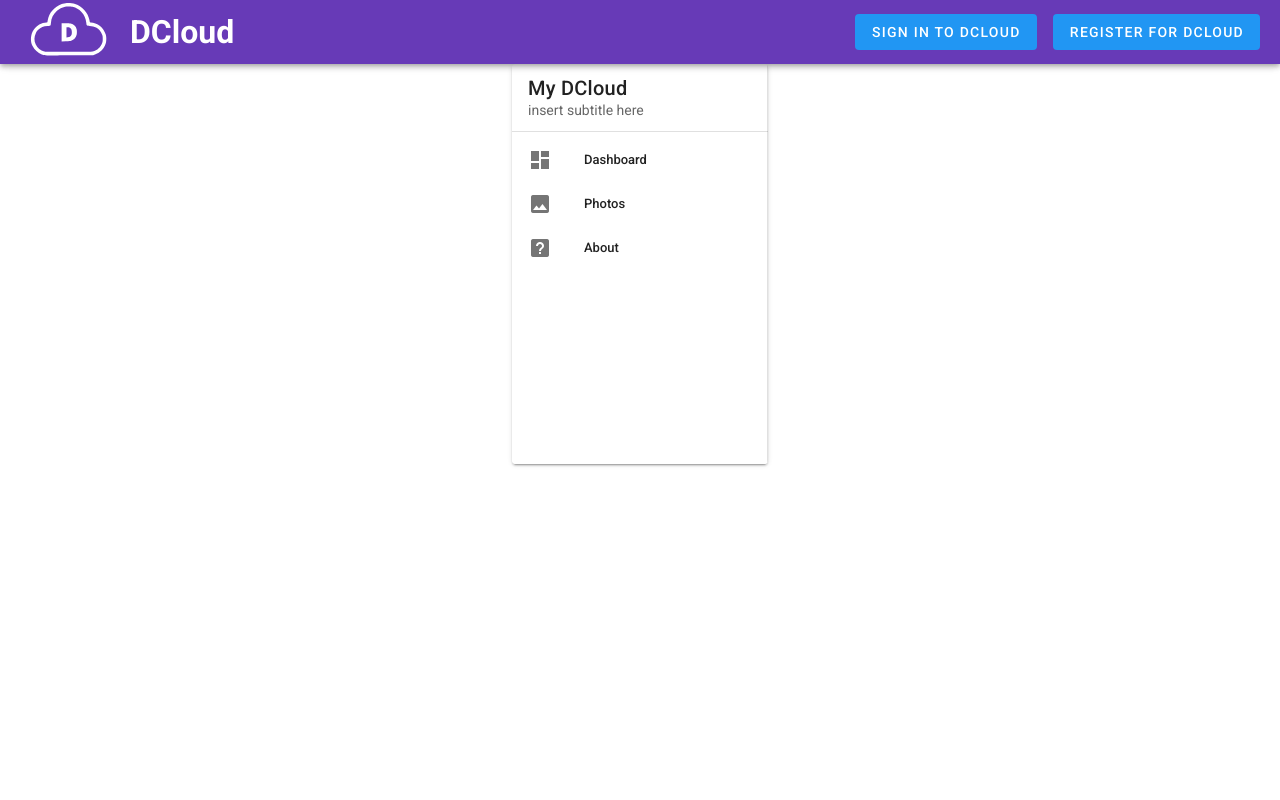
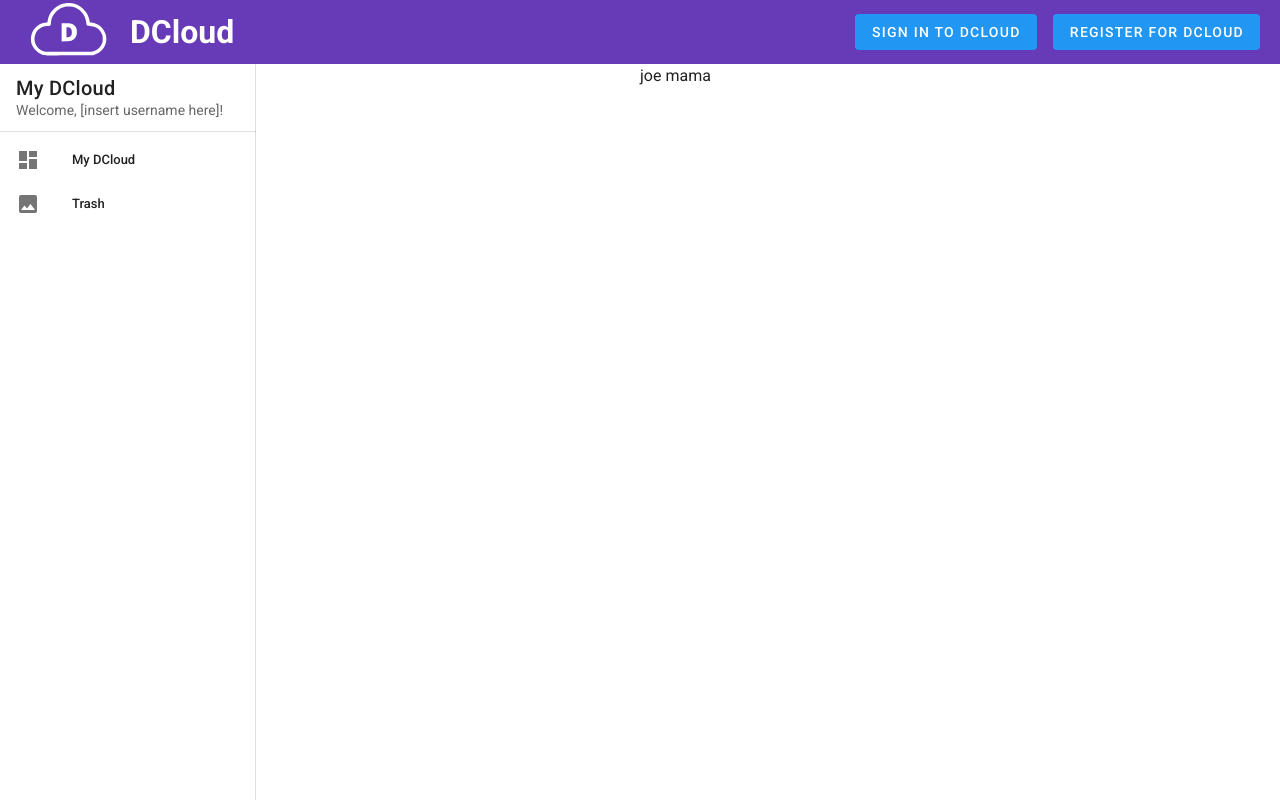
Before and after one commit to lpadgett/dcloud-client, a Vue app: page /home in a window 1280 px wide. Built offline with nearby package versions, Linux system fonts and the light colour scheme.

Commit message:
Made vertical divider go all the way down, flattened public appbar, and removed v-card for navigation drawer in user dashboard

```diff
--- a/src/components/public/PublicAppbar.vue
+++ b/src/components/public/PublicAppbar.vue
@@ -1,5 +1,5 @@
 <template>
-    <v-app-bar app="false" color="primary">
+    <v-app-bar app="false" color="primary" flat>
         <div id="logo" class="pa-2">
             <LogoSVG height=90 width="90" color="white"/>
         </div>
--- a/src/pages/Registration.vue
+++ b/src/pages/Registration.vue
@@ -11,8 +11,8 @@
                     <v-card-text>
                         <v-form>
                             <v-text-field
-                                label="Login"
-                                name="login"
+                                label="Username"
+                                name="username"
                                 prepend-icon="mdi-account"
                                 type="text"
                             ></v-text-field>
@@ -29,7 +29,7 @@
                     <v-card-actions>
                         <v-btn color="primary" @click="historyExists() ? $router.go(-1) : $router.push('/')">Back</v-btn>
                         <v-spacer></v-spacer>
-                        <v-btn color="primary">Login</v-btn>
+                        <v-btn color="primary">Register</v-btn>
                     </v-card-actions>
                 </v-card>
             </v-col>
--- a/src/pages/SignIn.vue
+++ b/src/pages/SignIn.vue
@@ -11,8 +11,8 @@
                     <v-card-text>
                         <v-form>
                             <v-text-field
-                                label="Login"
-                                name="login"
+                                label="Username"
+                                name="username"
                                 prepend-icon="mdi-account"
                                 type="text"
                             ></v-text-field>
@@ -29,7 +29,7 @@
                     <v-card-actions>
                         <v-btn color="primary" @click="historyExists() ? $router.go(-1) : $router.push('/')">Back</v-btn>
                         <v-spacer></v-spacer>
-                        <v-btn color="primary" to="/home">Login</v-btn> <!-- Just sign in without auth as temporary way to facilitate UI building. Add actual auth later -->
+                        <v-btn color="primary" to="/home">Sign In</v-btn> <!-- Just sign in without auth as temporary way to facilitate UI building. Add actual auth later -->
                     </v-card-actions>
                 </v-card>
             </v-col>
--- /dev/null
+++ b/src/pages/UserDashboard.vue
@@ -0,0 +1,50 @@
+<template>
+<v-row no-gutters class="fill-height">
+    <v-col>
+        <v-navigation-drawer permanent justify="start" align="stretch">
+                <v-list-item>
+                    <v-list-item-content>
+                        <v-list-item-title class="title">
+                            My DCloud
+                        </v-list-item-title>
+                        <v-list-item-subtitle>
+                            Welcome, [insert username here]!
+                        </v-list-item-subtitle>
+                    </v-list-item-content>
+                </v-list-item>
+                <v-divider></v-divider>
+                <v-list dense nav align="stretch">
+                    <v-list-item
+                        v-for="item in items"
+                        :key="item.title"
+                        link
+                    >
+                        <v-list-item-icon>
+                            <v-icon>{{ item.icon }}</v-icon>
+                        </v-list-item-icon>
+                        <v-list-item-content>
+                            <v-list-item-title>{{ item.title }}</v-list-item-title>
+                        </v-list-item-content>
+                    </v-list-item>
+                </v-list>
+            </v-navigation-drawer>
+    </v-col>
+    <v-col>
+        <p>joe mama</p>
+    </v-col>
+</v-row>
+</template>
+
+<script>
+export default {
+    data () {
+        return {
+            items: [
+                { title: 'My DCloud', icon: 'mdi-view-dashboard' },
+                { title: 'Trash', icon: 'mdi-image' }
+            ],
+            right: null,
+        }
+    },
+}
+</script>
--- a/src/pages/UserHome.vue
+++ /dev/null
@@ -1,46 +0,0 @@
-<template>
-    <v-card height="400" width="256" class="mx-auto">
-        <v-navigation-drawer permanent>
-            <v-list-item>
-                <v-list-item-content>
-                    <v-list-item-title class="title">
-                        My DCloud
-                    </v-list-item-title>
-                    <v-list-item-subtitle>
-                        insert subtitle here <!-- Consider Username for subtitle -->
-                    </v-list-item-subtitle>
-                </v-list-item-content>
-            </v-list-item>
-            <v-divider></v-divider>
-            <v-list dense nav>
-                <v-list-item
-                        v-for="item in items"
-                        :key="item.title"
-                        link
-                >
-                    <v-list-item-icon>
-                        <v-icon>{{ item.icon }}</v-icon>
-                    </v-list-item-icon>
-                    <v-list-item-content>
-                        <v-list-item-title>{{ item.title }}</v-list-item-title>
-                    </v-list-item-content>
-                </v-list-item>
-            </v-list>
-        </v-navigation-drawer>
-    </v-card>
-</template>
-
-<script>
-export default {
-    data () {
-        return {
-            items: [
-                { title: 'Dashboard', icon: 'mdi-view-dashboard' },
-                { title: 'Photos', icon: 'mdi-image' },
-                { title: 'About', icon: 'mdi-help-box' },
-            ],
-            right: null,
-        }
-    },
-}
-</script>
--- a/src/router/routes.js
+++ b/src/router/routes.js
@@ -23,7 +23,7 @@ const routes = [
     {
         path: '/home',
         name: 'Home',
-        component: () => import('../pages/UserHome.vue')
+        component: () => import('../pages/UserDashboard.vue')
     }
 ];
 
```
